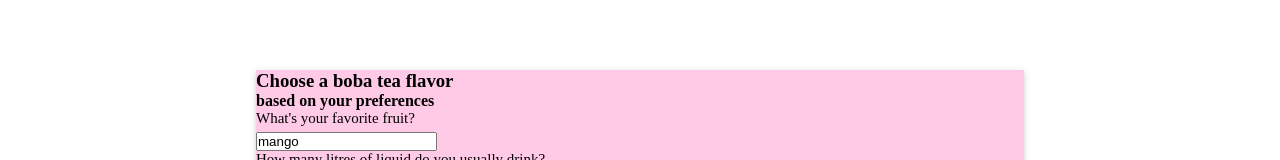
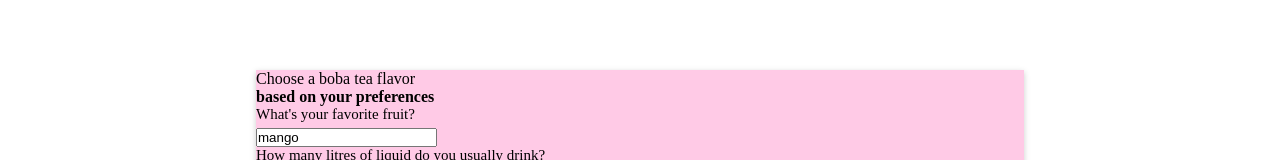
Before and after one commit to kkopengagenn/2025_BWT, a plain HTML site: page form.html in a window 1280 px wide. Shown: the part 838-998 px from the top of the page. Drawn offline with Linux system fonts and the light colour scheme; a web font is replaced by a local one.

Commit message:
Update form.html

```diff
--- a/form.html
+++ b/form.html
@@ -70,9 +70,12 @@ target="_blank">
 
 
 <div class="all-forms" id="all-forms">
+
+
 <form action="https://www.bing.com/search?" method="get" id="form1"
 target="_blank" name="boba_form">
-  <h3>Choose a boba tea flavor</h3>
+        <p>Choose a boba tea flavor<input type="hidden"  name="q" value="search"></p>
+
   <h4>based on your preferences</h4>
   <label for="fav_fruit">What's your favorite fruit?</label>
   <input type="text" id="fav_fruit" name="fav_fruit" required value="mango">
```
